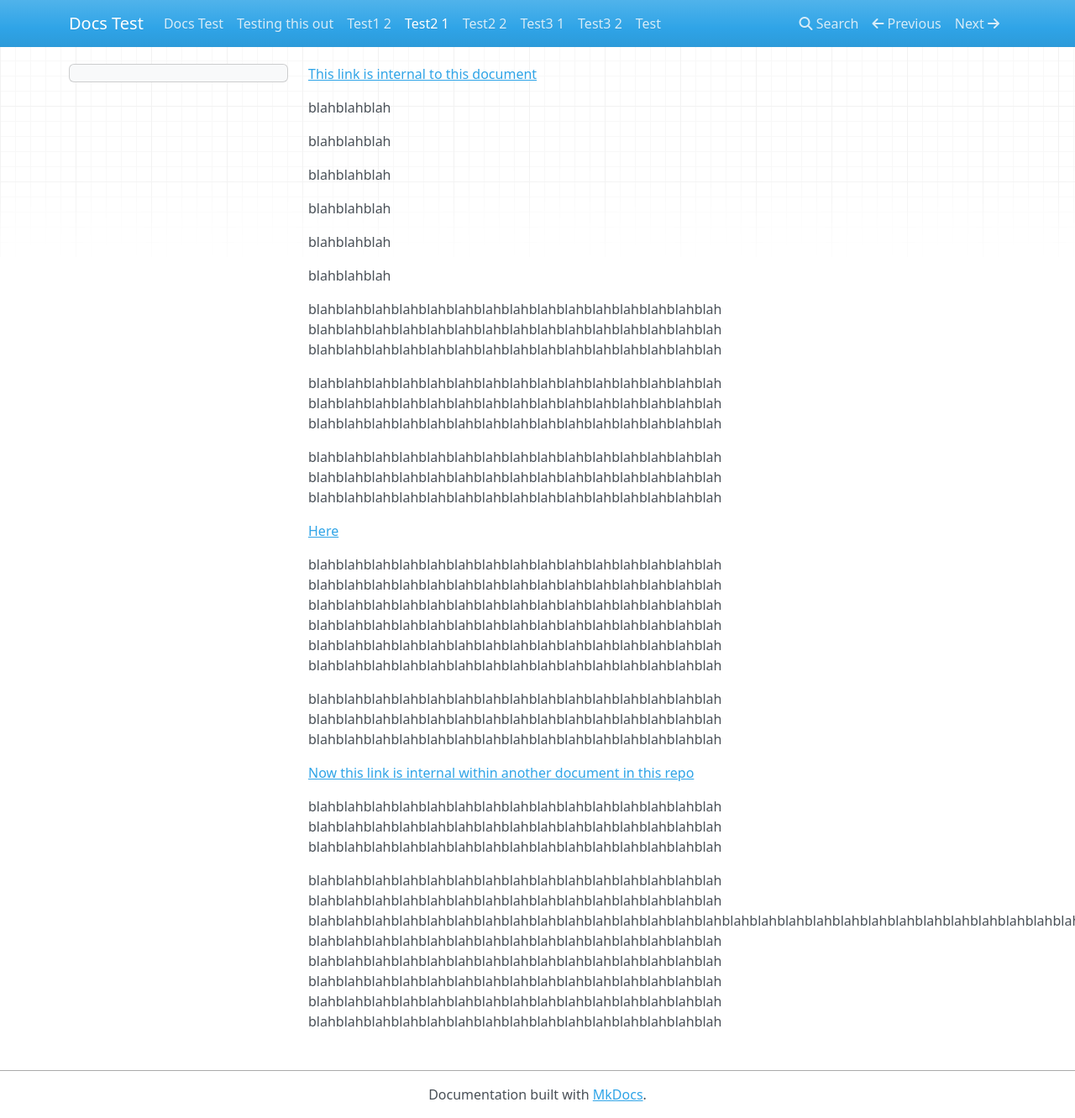
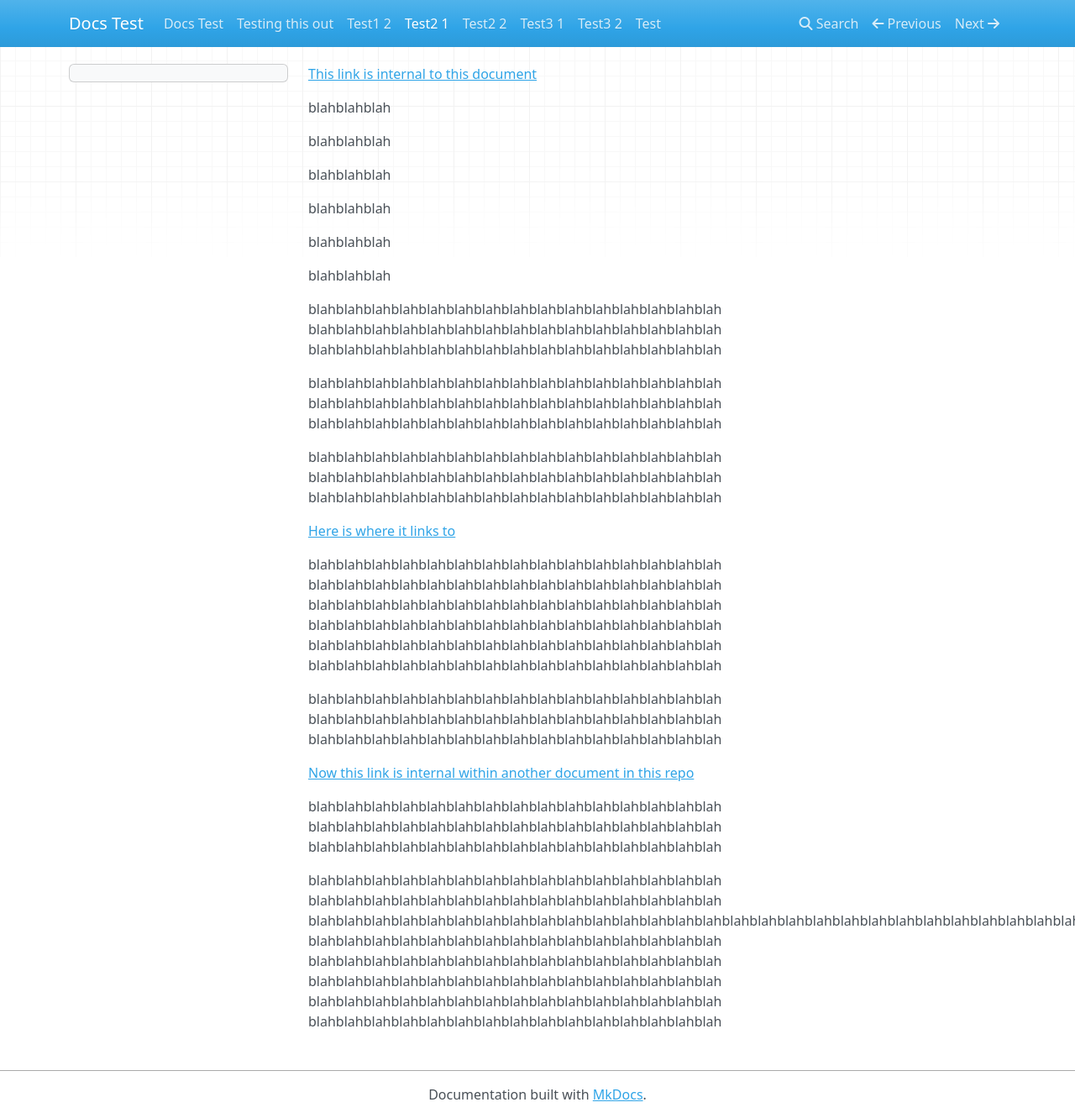
Before and after one commit to iriark01/docs_test, an MkDocs documentation site: the page built from Docs/TestDir2/test2-1.md, in a window 1280 px wide and 1331 px high. Shown: the whole window at 84% size. Built offline with MkDocs 1.6.1, drawn with Linux system fonts in a browser that asks for light colours; nearby versions of some CDN libraries; old or Windows-style settings are respelled for this version of MkDocs.

Commit message:
Update test2-1.md

```diff
--- a/Docs/TestDir2/test2-1.md
+++ b/Docs/TestDir2/test2-1.md
@@ -1,4 +1,4 @@
-[This link is internal to this document](#here-is-where-it-links-to)
+[This link is internal to this document](#here)
 
 blahblahblah
 
@@ -24,7 +24,7 @@ blahblahblahblahblahblahblahblahblahblahblahblahblahblahblah
 blahblahblahblahblahblahblahblahblahblahblahblahblahblahblah
 blahblahblahblahblahblahblahblahblahblahblahblahblahblahblah
 
-<a href="#Here is where it links to">Here</a>
+<a href="#here">Here is where it links to</a>
 
 blahblahblahblahblahblahblahblahblahblahblahblahblahblahblah
 blahblahblahblahblahblahblahblahblahblahblahblahblahblahblah
```
